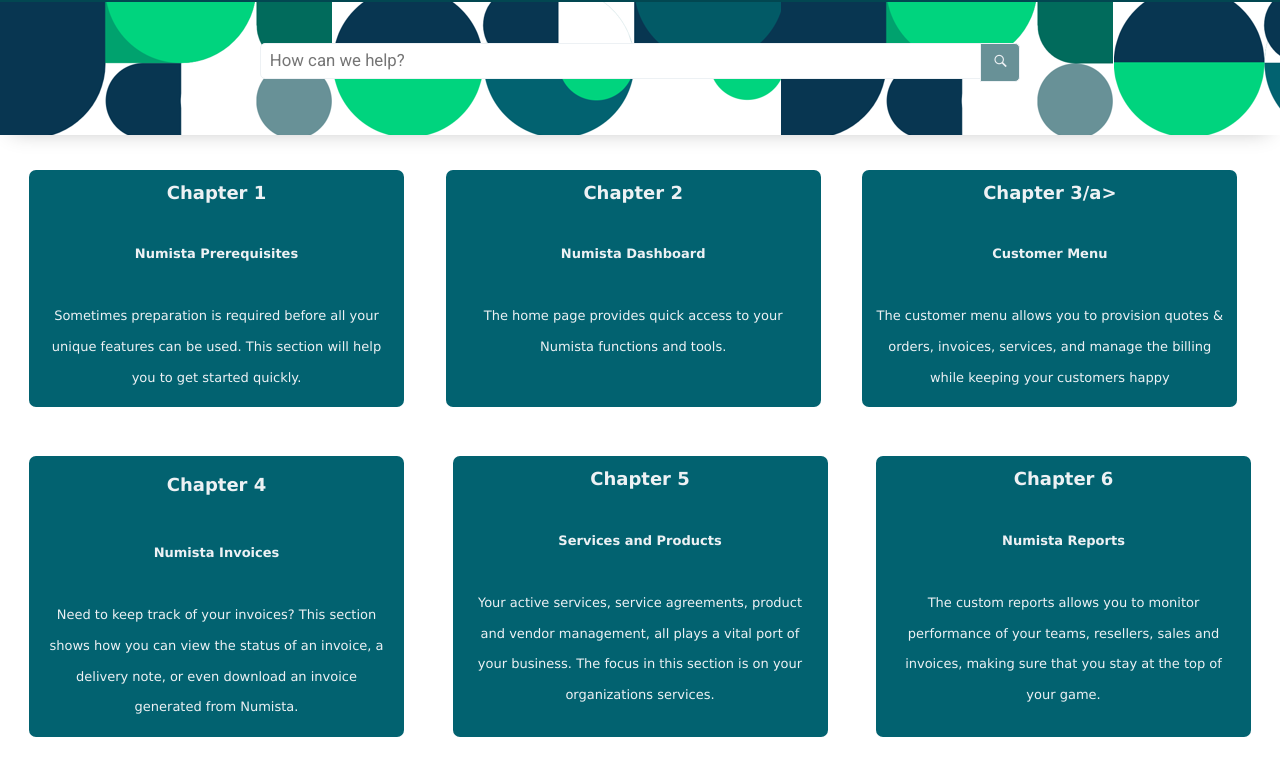
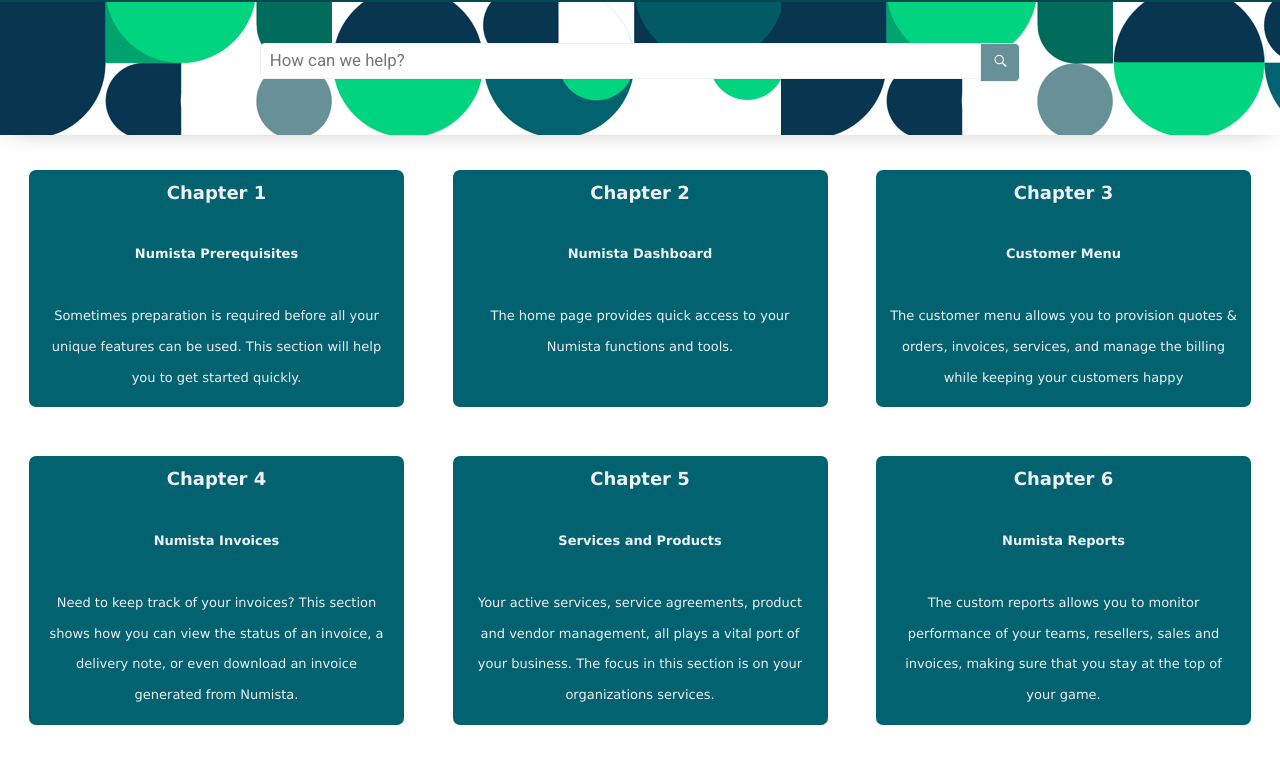
Before and after one commit to EG12385/TrainingBaseTest, a plain HTML site: page index.html in a window 1280 px wide. Shown: the part 41-800 px from the top of the page. Drawn offline with Linux system fonts and the light colour scheme; a script that the page names is missing.

Commit message:
Update index.html

```diff
--- a/index.html
+++ b/index.html
@@ -119,7 +119,7 @@
 
 
                             <div class="wh_tile_text">
-                                <div class=" wh_tile_title "><span class="topicref"><a href="Customer_Menu.html" data-id="section3">Chapter 3/a></span></div>
+                                <div class=" wh_tile_title "><span class="topicref"><a href="Customer_Menu.html" data-id="section3">Chapter 3</a></span></div>
 
                                 <div class=" wh_tile_shortdesc "><br><strong>Customer Menu</strong><br>
                                 <br>The customer menu allows you to provision quotes & orders, invoices, services, and manage the billing while keeping your customers happy</div>
```
